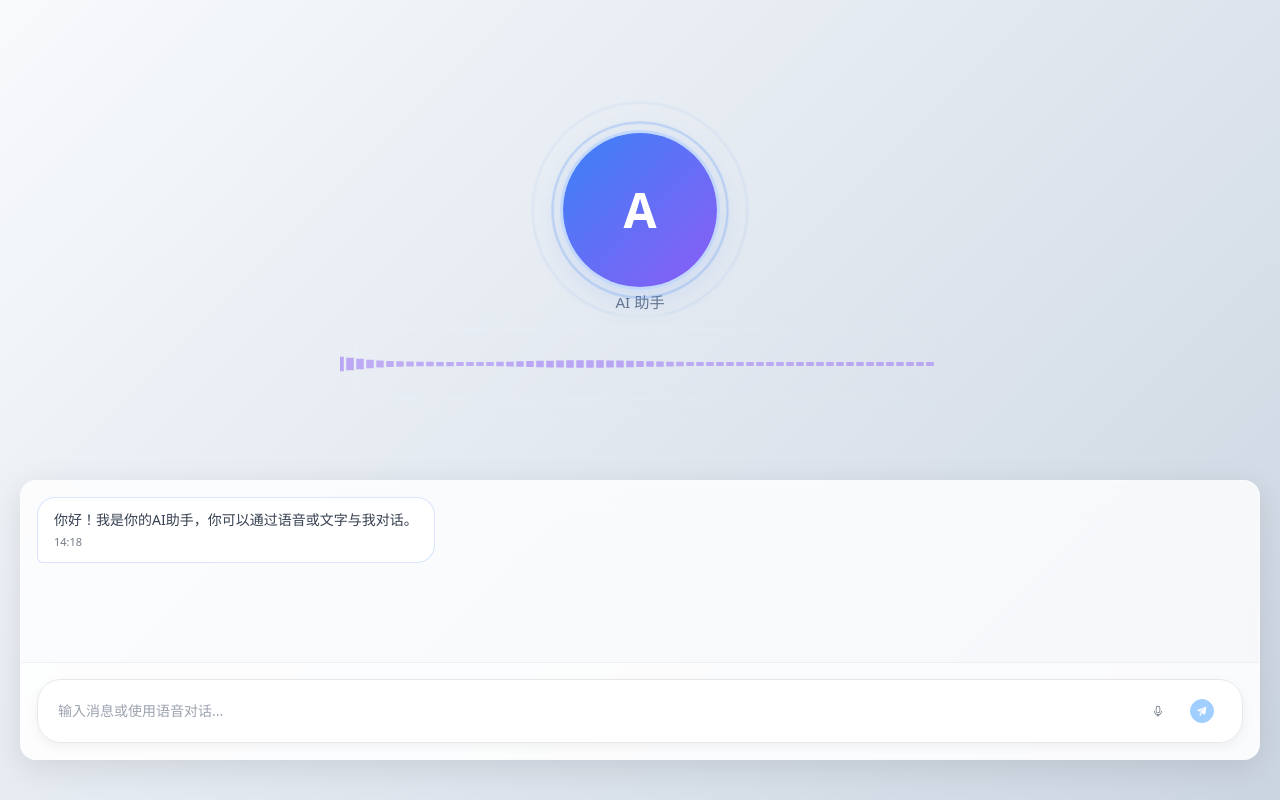
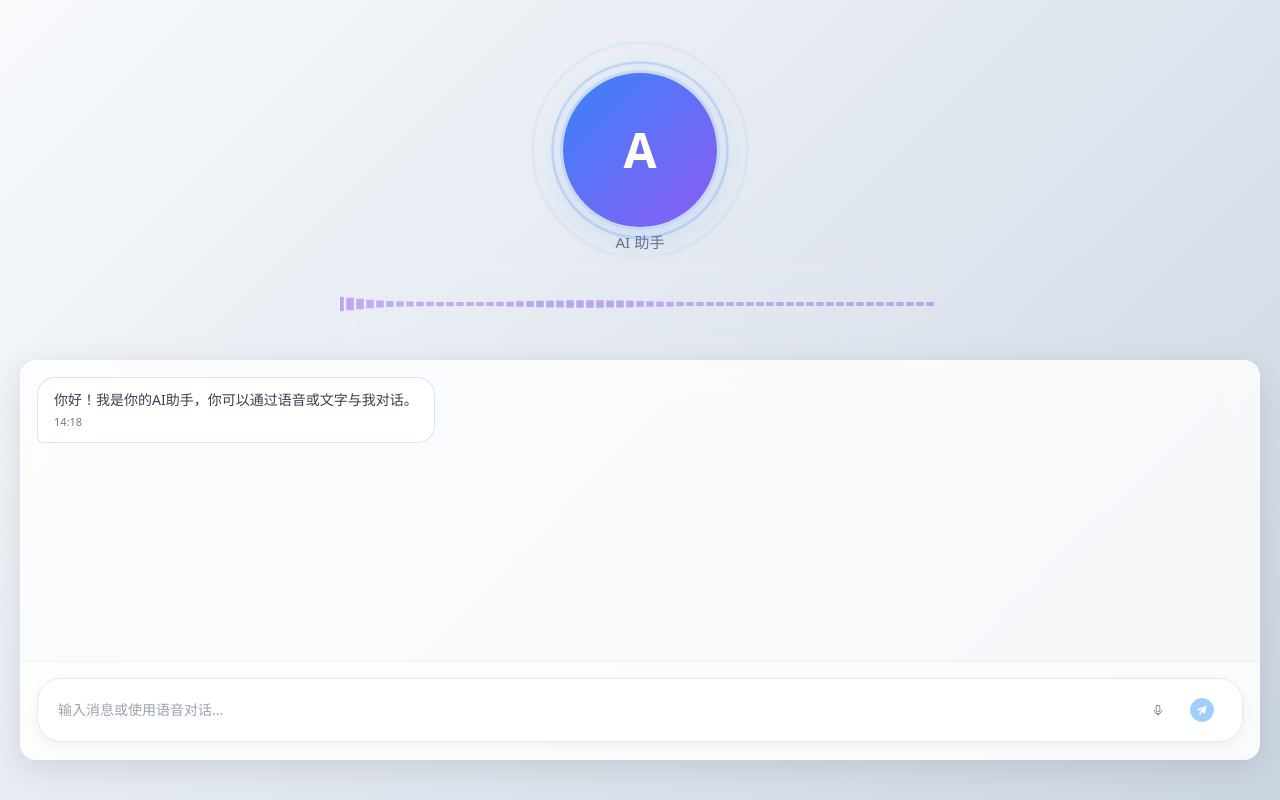
Before and after one commit to hhhhhhjs/Qiniu-Project, a Vue app in the folder web/: page /conversation in a window 1280 px wide. Built offline with nearby package versions, Linux system fonts and the light colour scheme.

Commit message:
fix: conversation 子组件间距调整

```diff
--- a/web/src/views/Conversation.vue
+++ b/web/src/views/Conversation.vue
@@ -245,14 +245,14 @@ onUnmounted(() => {
   flex-direction: column;
   justify-content: center;
   align-items: center;
-  height: 60vh;
+  height: 45vh;
   flex-shrink: 0;
 }
 
 /* 下半部分：聊天面板 */
 .chat-section {
   position: relative;
-  height: 35vh;
+  height: 50vh;
   margin: 0 20px 20px 20px;
   flex-shrink: 0;
 }
```
